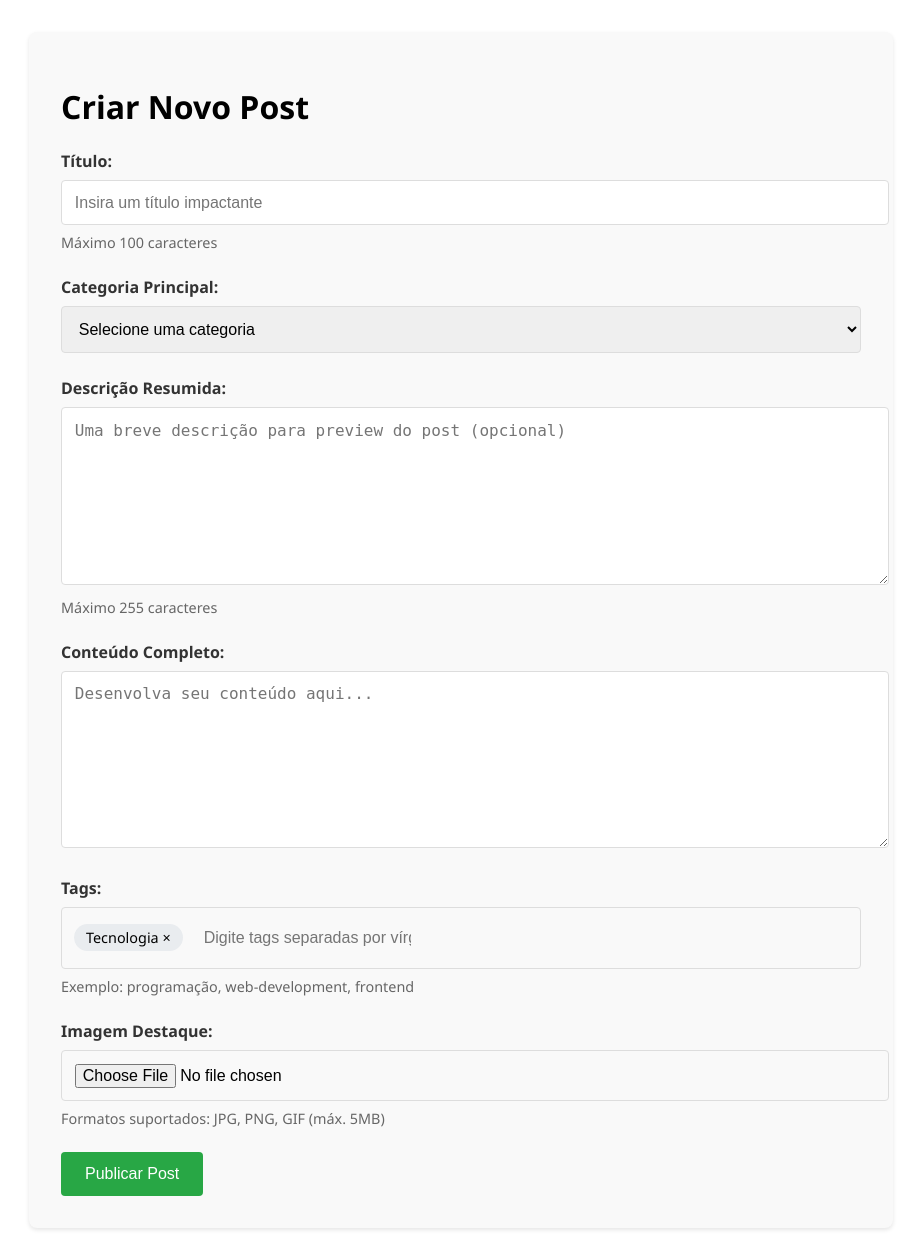
After one commit to igorlde/chatUp, a PHP site: page /post.php in a window 1280 px wide. The commit adds this page. Shown: the whole page, without its empty margins (179-1100 px from the left). Run offline with PHP 8.4, Linux system fonts and the light colour scheme.

Commit message:
modificaçoes e post.php, modifação em login.php, modificao em cadastro.php

```diff
--- a/login/login.php
+++ b/login/login.php
@@ -18,7 +18,7 @@ if ($_SERVER["REQUEST_METHOD"] == "POST" && isset($_POST['email_login']) && isse
             throw new Exception("Erro na conexão com o banco de dados");
         }
 
-        $sql = $conn->prepare("SELECT id, nome_usuario, senha FROM logins WHERE email = ?");
+        $sql = $conn->prepare("SELECT id, nome_usuario, senha FROM users WHERE email = ?");
         $sql->bind_param("s", $email);
 
         if (!$sql->execute()) {
@@ -33,7 +33,7 @@ if ($_SERVER["REQUEST_METHOD"] == "POST" && isset($_POST['email_login']) && isse
             if (password_verify($senha, $row["senha"])) {
                 $_SESSION["user_id"] = $row["id"];
                 $_SESSION["nome_usuario"] = $row["nome_usuario"];
-                header("Location: ../dashboard/dashboard.php");
+                header("Location: ../main.php");
                 exit;
             } else {
                 $_SESSION['erro'] = "Credenciais inválidas";
--- /dev/null
+++ b/post.php
@@ -0,0 +1,255 @@
+<?php
+session_start();
+include("connector_database/connector.php");
+
+if ($_SERVER["REQUEST_METHOD"] == "POST") {
+    // Valores padrão seguros
+    $titulo = trim($_POST["titulo"] ?? '');
+    $tema = trim($_POST["tema"] ?? null);
+    $descricao = trim($_POST["descricao"] ?? null);
+    $conteudo = trim($_POST["conteudo"] ?? '');
+    $usuario_id = $_SESSION['usuario_id'] ?? null; // Supondo que o usuário está logado
+
+    // Validação básica
+    $erros = [];
+
+    if (empty($titulo)) {
+        $erros[] = "O título é obrigatório";
+    }
+
+    if (empty($conteudo)) {
+        $erros[] = "O conteúdo não pode estar vazio";
+    }
+
+    if (!$usuario_id) {
+        $erros[] = "Usuário não autenticado";
+    }
+
+    if (!empty($erros)) {
+        $_SESSION['erros_post'] = $erros;
+        header("Location: post.php");
+        exit;
+    }
+
+    try {
+        // Usar transação para segurança
+        $conn->begin_transaction();
+
+        // Preparar statement
+        $stmt = $conn->prepare("INSERT INTO posts
+            (usuario_id, titulo, tema, descricao, conteudo)
+            VALUES (?, ?, ?, ?, ?)");
+
+        // Verificar erro na preparação
+        if (!$stmt) {
+            throw new Exception("Erro na preparação da query: " . $conn->error);
+        }
+
+        // Bind parameters
+        $stmt->bind_param(
+            "issss",  // Tipos: i (integer), s (string)
+            $usuario_id,
+            $titulo,
+            $tema,
+            $descricao,
+            $conteudo
+        );
+
+        // Executar
+        if (!$stmt->execute()) {
+            throw new Exception("Erro na execução: " . $stmt->error);
+        }
+
+        // Obter ID do novo post
+        $novo_post_id = $conn->insert_id;
+
+        // Aqui viria o código para processar as tags e imagem...
+
+        $conn->commit();
+
+        $_SESSION['sucesso_post'] = "Post criado com sucesso!";
+        header("Location: main.php");
+        exit;
+
+    } catch (Exception $e) {
+        $conn->rollback();
+        error_log("Erro ao criar post: " . $e->getMessage());
+        $_SESSION['erros_post'] = ["Erro ao criar o post. Tente novamente."];
+        header("Location: post.php");
+        exit;
+    } finally {
+        $stmt->close();
+        $conn->close();
+    }
+}
+?>
+<!DOCTYPE html>
+<html lang="pt-br">
+<head>
+    <meta charset="UTF-8">
+    <meta name="viewport" content="width=device-width, initial-scale=1.0">
+    <title>Criar Novo Post</title>
+    <style>
+        .post-creator {
+            max-width: 800px;
+            margin: 2rem auto;
+            padding: 2rem;
+            background: #f9f9f9;
+            border-radius: 8px;
+            box-shadow: 0 2px 4px rgba(0,0,0,0.1);
+            font-family: 'Segoe UI', Tahoma, Geneva, Verdana, sans-serif;
+        }
+
+        .form-group {
+            margin-bottom: 1.5rem;
+        }
+
+        label {
+            display: block;
+            margin-bottom: 0.5rem;
+            font-weight: 600;
+            color: #333;
+        }
+
+        input, textarea, select {
+            width: 100%;
+            padding: 0.8rem;
+            border: 1px solid #ddd;
+            border-radius: 4px;
+            font-size: 1rem;
+            transition: border-color 0.3s ease;
+        }
+
+        input:focus, textarea:focus, select:focus {
+            border-color: #007bff;
+            outline: none;
+            box-shadow: 0 0 0 2px rgba(0,123,255,0.25);
+        }
+
+        textarea {
+            min-height: 150px;
+            resize: vertical;
+        }
+
+        .tags-input {
+            border: 1px solid #ddd;
+            padding: 0.5rem;
+            border-radius: 4px;
+        }
+
+        .tag-item {
+            display: inline-block;
+            background: #e9ecef;
+            padding: 0.25rem 0.75rem;
+            border-radius: 20px;
+            margin: 0.25rem;
+            font-size: 0.9rem;
+        }
+
+        .submit-btn {
+            background: #28a745;
+            color: white;
+            padding: 0.8rem 1.5rem;
+            border: none;
+            border-radius: 4px;
+            cursor: pointer;
+            font-size: 1rem;
+            transition: background 0.3s ease;
+        }
+
+        .submit-btn:hover {
+            background: #218838;
+        }
+
+        .form-note {
+            font-size: 0.9rem;
+            color: #666;
+            margin-top: 0.5rem;
+        }
+    </style>
+</head>
+<body>
+    <div class="post-creator">
+        <h1>Criar Novo Post</h1>
+        <form action="/posts" method="POST" enctype="multipart/form-data">
+            <!-- Título -->
+            <div class="form-group">
+                <label for="titulo">Título:</label>
+                <input type="text" id="titulo" name="titulo" required maxlength="100" placeholder="Insira um título impactante">
+                <div class="form-note">Máximo 100 caracteres</div>
+            </div>
+
+            <!-- Tema/Categoria -->
+            <div class="form-group">
+                <label for="tema">Categoria Principal:</label>
+                <select id="tema" name="tema">
+                    <option value="">Selecione uma categoria</option>
+                    <option value="Tecnologia">Tecnologia</option>
+                    <option value="Educação">Educação</option>
+                    <option value="Lifestyle">Lifestyle</option>
+                    <option value="Outros">Outros</option>
+                </select>
+            </div>
+
+            <!-- Descrição -->
+            <div class="form-group">
+                <label for="descricao">Descrição Resumida:</label>
+                <textarea id="descricao" name="descricao" maxlength="255"
+                    placeholder="Uma breve descrição para preview do post (opcional)"></textarea>
+                <div class="form-note">Máximo 255 caracteres</div>
+            </div>
+
+            <!-- Conteúdo -->
+            <div class="form-group">
+                <label for="conteudo">Conteúdo Completo:</label>
+                <textarea id="conteudo" name="conteudo" required
+                    placeholder="Desenvolva seu conteúdo aqui..."></textarea>
+            </div>
+
+            <!-- Tags -->
+            <div class="form-group">
+                <label>Tags:</label>
+                <div class="tags-input">
+                    <div class="tag-item">Tecnologia <span class="remove-tag">×</span></div>
+                    <input type="text" id="tags" name="tags"
+                        placeholder="Digite tags separadas por vírgula"
+                        style="border: none; background: transparent; width: auto;">
+                </div>
+                <div class="form-note">Exemplo: programação, web-development, frontend</div>
+            </div>
+
+            <!-- Upload de Imagem -->
+            <div class="form-group">
+                <label for="imagem">Imagem Destaque:</label>
+                <input type="file" id="imagem" name="imagem" accept="image/*">
+                <div class="form-note">Formatos suportados: JPG, PNG, GIF (máx. 5MB)</div>
+            </div>
+
+            <button type="submit" class="submit-btn">Publicar Post</button>
+        </form>
+    </div>
+
+    <script>
+        // Script básico para gerenciamento de tags
+        const tagsInput = document.querySelector('#tags');
+        const tagsContainer = document.querySelector('.tags-input');
+
+        tagsInput.addEventListener('keydown', (e) => {
+            if (e.key === ',' || e.key === 'Enter') {
+                e.preventDefault();
+                const tag = tagsInput.value.trim().replace(/,/g, '');
+                if (tag) {
+                    const tagElement = document.createElement('div');
+                    tagElement.className = 'tag-item';
+                    tagElement.innerHTML = `
+                        ${tag}
+                        <span class="remove-tag" onclick="this.parentElement.remove()">×</span>
+                    `;
+                    tagsContainer.insertBefore(tagElement, tagsInput);
+                    tagsInput.value = '';
+                }
+            }
+        });
+    </script>
+</body>
+</html>
```
Also changed, not shown: connector_database/connector.php (+15 -14 lines), login/cadastro/cadastro.php (+154 -57 lines), main.php (added, +11 -0 lines).
